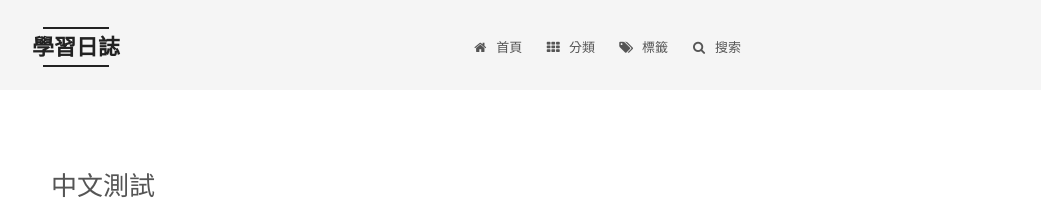
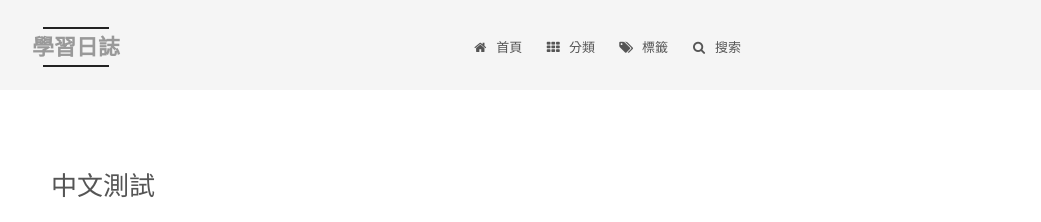
Before and after one commit to ntp945812/jekyll-site, a Jekyll site: the page built from index.html, in a window 1280 px wide. Shown: the top 222 px of the page, without its empty margins (239-1280 px from the left). Built offline with Jekyll 4.4.1, drawn with Linux system fonts in a browser that asks for light colours; the list of posts is cut into pages by our own code.

Commit message:
change color

```diff
--- a/_sass/_variables/Mist.scss
+++ b/_sass/_variables/Mist.scss
@@ -3,7 +3,7 @@
 
 $font-size-headings-base : 26px;
 
-$brand-color             : $black-deep;
+$brand-color             : $grey-dark;
 $brand-hover-color       : $brand-color;
 
 $site-meta-text-align    : left;
```
